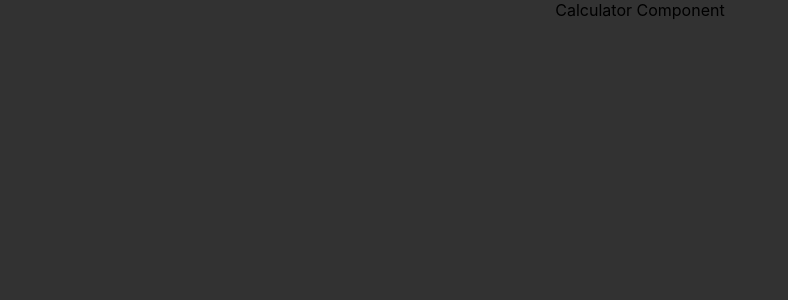
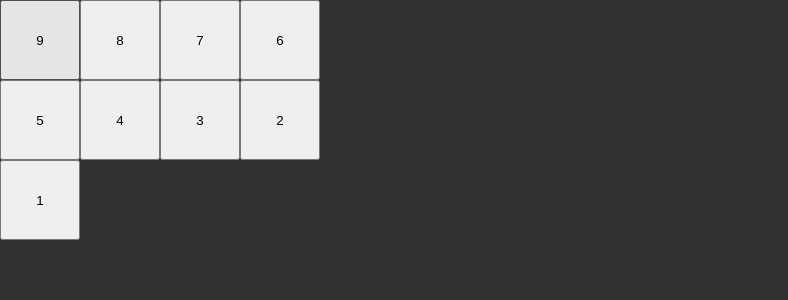
Before and after one commit to ReaganADavenport/Typescript_Calculator, a React (Create React App) app: page / in a window 1280 px wide. Shown: the top 300 px of the page, without its empty margins (0-788 px from the left). Built offline with nearby package versions, Linux system fonts and the light colour scheme.

Commit message:
added the UI for the number buttons and passed them into the calculator

```diff
--- /dev/null
+++ b/src/components/Button.tsx
@@ -0,0 +1,18 @@
+import React from "react";
+import styled from "styled-components";
+
+type Props = {
+    label: string;
+}
+
+const StyledButton = styled.button`
+
+`;
+
+const Button: React.FC<Props> = ({label}) => {
+    return(
+        <StyledButton>{label}</StyledButton>
+    )
+}
+
+export default Button;
--- a/src/components/Calculator.tsx
+++ b/src/components/Calculator.tsx
@@ -1,14 +1,33 @@
 import React from "react";
 import styled from "styled-components";
+import Button from "./Button";
 
 const Container = styled.div `
     background: #323232;
     flex: 1;
 `;
 
+const Grid = styled.div`
+    display: grid;
+    grid-template-columns: repeat(4, 80px);
+    grid-template-rows: repeat(5, 80px);
+`;
+
 const Calculator: React.FC<{}> = () => {
     return(
-        <Container>Calculator Component</Container>
+        <Container>
+            <Grid>
+                <Button label="9"></Button>
+                <Button label="8"></Button>
+                <Button label="7"></Button>
+                <Button label="6"></Button>
+                <Button label="5"></Button>
+                <Button label="4"></Button>
+                <Button label="3"></Button>
+                <Button label="2"></Button>
+                <Button label="1"></Button>
+            </Grid>
+        </Container>
     )
 }
 
```
